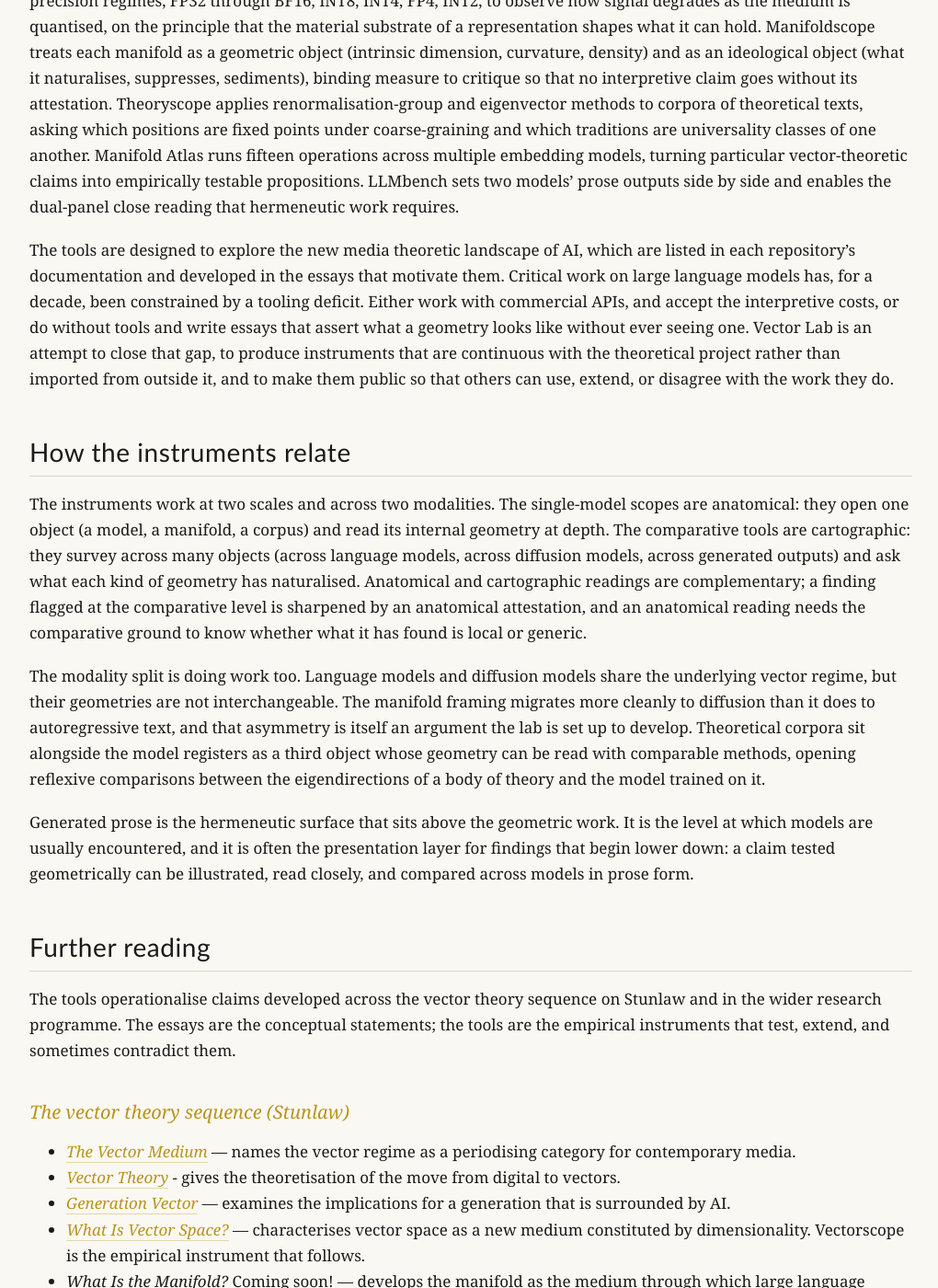
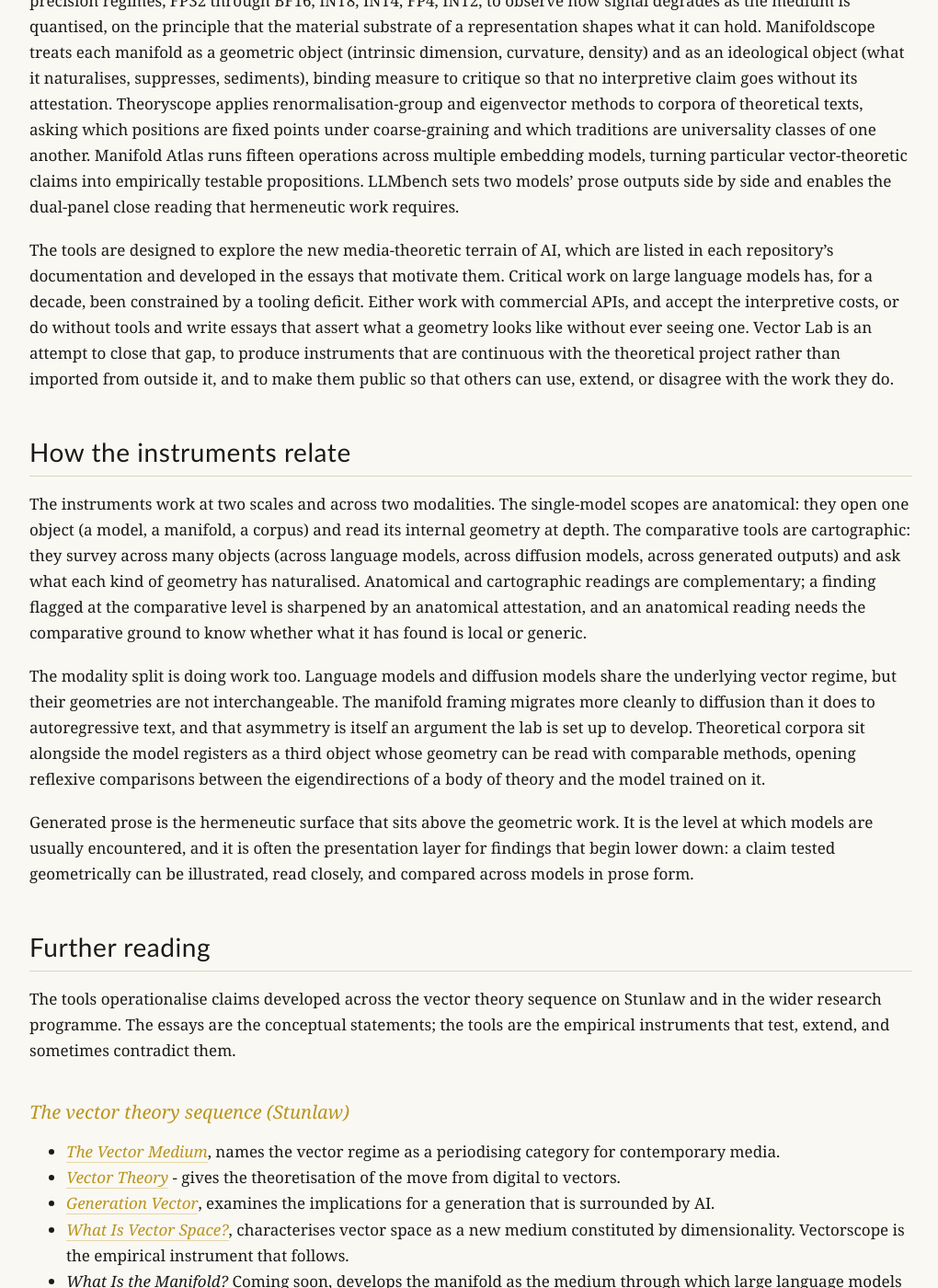
Before and after one commit to vector-lab-tools/vector-lab-tools.github.io, a Jekyll site: the page built from index.md, in a window 1280 px wide and 1400 px high, scrolled down 3233 px. Shown: the whole window at 92% size, without its empty margins (128-1148 px from the left). Built offline with Jekyll 4.4.1, drawn with Linux system fonts in a browser that asks for light colours; some of the changed text lies outside the part shown.

Commit message:
Sweep em dashes and banned words from the Pages site
- Further reading entries (index.md): em dashes replaced with commas
  so the bibliography reads as a single comma-joined entry per line.
- Theoretical Background (index.md): 'media theoretic landscape of AI'
  replaced with 'media-theoretic terrain of AI' ('landscape' is on the
  banned-words list in the blog skill).
- Theoryscope deep dive (tools/theoryscope.md): 'address not just the
  geometry of the machine but the geometry of the thought' rewritten
  as 'extend from the geometry of the machine to the geometry of the
  thought' (drops the 'not X but Y' template).
- OG card SVGs (light and dark): title attribute em dashes replaced
  with period breaks.

Supported-by: Claude

```diff
--- a/index.md
+++ b/index.md
@@ -110,7 +110,7 @@ The vector lab tools are designed to open the "vector box" of artificial intelli
 
 The result is a set of instruments that do things other research tools do not. Vectorscope runs the same inputs across precision regimes, FP32 through BF16, INT8, INT4, FP4, INT2, to observe how signal degrades as the medium is quantised, on the principle that the material substrate of a representation shapes what it can hold. Manifoldscope treats each manifold as a geometric object (intrinsic dimension, curvature, density) and as an ideological object (what it naturalises, suppresses, sediments), binding measure to critique so that no interpretive claim goes without its attestation. Theoryscope applies renormalisation-group and eigenvector methods to corpora of theoretical texts, asking which positions are fixed points under coarse-graining and which traditions are universality classes of one another. Manifold Atlas runs fifteen operations across multiple embedding models, turning particular vector-theoretic claims into empirically testable propositions. LLMbench sets two models' prose outputs side by side and enables the dual-panel close reading that hermeneutic work requires.
 
-The tools are designed to explore the new media theoretic landscape of AI, which are listed in each repository's documentation and developed in the essays that motivate them. Critical work on large language models has, for a decade, been constrained by a tooling deficit. Either work with commercial APIs, and accept the interpretive costs, or do without tools and write essays that assert what a geometry looks like without ever seeing one. Vector Lab is an attempt to close that gap, to produce instruments that are continuous with the theoretical project rather than imported from outside it, and to make them public so that others can use, extend, or disagree with the work they do.
+The tools are designed to explore the new media-theoretic terrain of AI, which are listed in each repository's documentation and developed in the essays that motivate them. Critical work on large language models has, for a decade, been constrained by a tooling deficit. Either work with commercial APIs, and accept the interpretive costs, or do without tools and write essays that assert what a geometry looks like without ever seeing one. Vector Lab is an attempt to close that gap, to produce instruments that are continuous with the theoretical project rather than imported from outside it, and to make them public so that others can use, extend, or disagree with the work they do.
 
 ## How the instruments relate
 
@@ -126,12 +126,12 @@ The tools operationalise claims developed across the vector theory sequence on S
 
 ### The vector theory sequence (Stunlaw)
 
-- [*The Vector Medium*](https://stunlaw.blogspot.com/2026/03/the-vector-medium.html) — names the vector regime as a periodising category for contemporary media.
+- [*The Vector Medium*](https://stunlaw.blogspot.com/2026/03/the-vector-medium.html), names the vector regime as a periodising category for contemporary media.
 - [*Vector Theory*](https://stunlaw.blogspot.com/2026/02/vector-theory.html?m=1) - gives the theoretisation of the move from digital to vectors.
-- [*Generation Vector*](https://stunlaw.blogspot.com/2026/02/generation-vector.html) — examines the implications for a generation that is surrounded by AI.
-- [*What Is Vector Space?*](https://stunlaw.blogspot.com/2026/03/what-is-vector-space.html) — characterises vector space as a new medium constituted by dimensionality. Vectorscope is the empirical instrument that follows.
-- *What Is the Manifold?* Coming soon! — develops the manifold as the medium through which large language models render meaning legible. Manifold Atlas and Manifoldscope follow.
-- *What Is Theory Space?* Coming soon !— names the space of counterfactual media from which any particular manifold is selected.
+- [*Generation Vector*](https://stunlaw.blogspot.com/2026/02/generation-vector.html), examines the implications for a generation that is surrounded by AI.
+- [*What Is Vector Space?*](https://stunlaw.blogspot.com/2026/03/what-is-vector-space.html), characterises vector space as a new medium constituted by dimensionality. Vectorscope is the empirical instrument that follows.
+- *What Is the Manifold?* Coming soon, develops the manifold as the medium through which large language models render meaning legible. Manifold Atlas and Manifoldscope follow.
+- *What Is Theory Space?* Coming soon, names the space of counterfactual media from which any particular manifold is selected.
 
 ### Books and longer work on Vectors
 
```
Also changed, not shown: tools/theoryscope.md (+1 -1 lines), assets/images/dark/og-card.svg, assets/images/og-card.svg.
